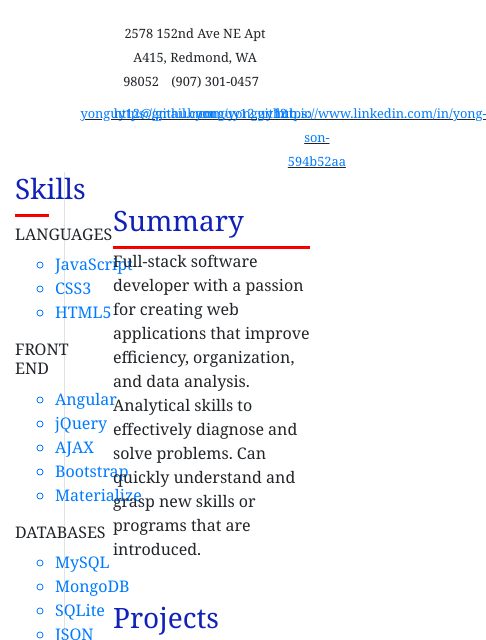
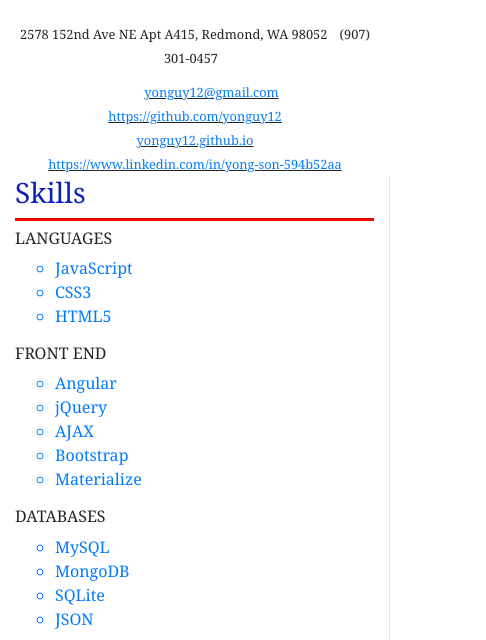
Before and after one commit to yonguy12/yonguy12.github.io, a plain HTML site: page index.html in a window 390 px wide. Shown: the part 146-786 px from the top of the page, 486 px wide, since content can reach past the window. Drawn offline with nearby package versions, Linux system fonts and the light colour scheme.

Commit message:
fix col for mobile

```diff
--- a/index.html
+++ b/index.html
@@ -38,42 +38,42 @@
   <body >
     <div class="container text-center mt-5" style="height: 1250px;">
         <div class="row">
-            <div class="col">
+            <div class="col-lg">
                 <h1>Yong Son</h1>
             </div>
         </div>
         <div class="row">
-            <div class="col">
+            <div class="col-lg">
                 <H2 class="text-blue">WEB DEVELOPER</H2>
             </div>
         </div>
         <div class="row mt-3">
-            <div class="col-3"></div>
-            <div class="col-6">
+            <div class="col-lg-3"></div>
+            <div class="col-lg-6">
                 <div class="row">
-                    <div class="col">
+                    <div class="col-lg">
                         <small class="mr-2">2578 152nd Ave NE Apt A415, Redmond, WA 98052</small>
                         <small class="mr-2">(907) 301-0457</small>
                     </div>
                 </div>
             </div>
-            <div class="col-3"></div>
+            <div class="col-lg-3"></div>
         </div>
         <div class="row mt-2">
-            <div class="col-1"></div>
-            <div class="col-10">
+            <div class="col-lg-1"></div>
+            <div class="col-lg-10">
                 <div class="row">
-                    <div class="col-3 pl-5"><small><u><a href="mailto:yonguy12@gmail.com">yonguy12@gmail.com</a></u></small></div>
-                    <div class="col-3 p-0"><small><u><a href="https://github.com/yonguy12">https://github.com/yonguy12</a></u></small></div>
-                    <div class="col-3 p-0"><small><u><a href="https://yonguy12.github.io/">yonguy12.github.io</a> </u></small></div>
-                    <div class="col-3 p-0"><small><u><a href="https://www.linkedin.com/in/yong-son-594b52aa">https://www.linkedin.com/in/yong-son-594b52aa</a> </u></small></div>
+                    <div class="col-lg-3 pl-5"><small><u><a href="mailto:yonguy12@gmail.com">yonguy12@gmail.com</a></u></small></div>
+                    <div class="col-lg-3 p-0"><small><u><a href="https://github.com/yonguy12">https://github.com/yonguy12</a></u></small></div>
+                    <div class="col-lg-3 p-0"><small><u><a href="https://yonguy12.github.io/">yonguy12.github.io</a> </u></small></div>
+                    <div class="col-lg-3 p-0"><small><u><a href="https://www.linkedin.com/in/yong-son-594b52aa">https://www.linkedin.com/in/yong-son-594b52aa</a> </u></small></div>
 
                 </div>
             </div>
-            <div class="col-1"></div>
+            <div class="col-lg-1"></div>
         </div>
         <div class="row text-left">
-            <div class="col-2 border-right">
+            <div class="col-lg-2 border-right">
                 <h3 class="text-blue">Skills</h3>
                 <hr class="m-0">
                 <h6 class="pt-2">LANGUAGES</h6>
@@ -118,9 +118,9 @@
                     <li class="text-primary">Terminal/Bash</li>
                 </ul>
             </div>
-            <!-- <div class="col-1"></div> -->
+            <!-- <div class="col-lg-1"></div> -->
 
-            <div class="col-8 mt-2 pl-5">
+            <div class="col-lg-8 mt-2 pl-5">
                 <br>
                 <h3 class="text-blue">Summary</h3>
                 <hr class="m-0">
```
